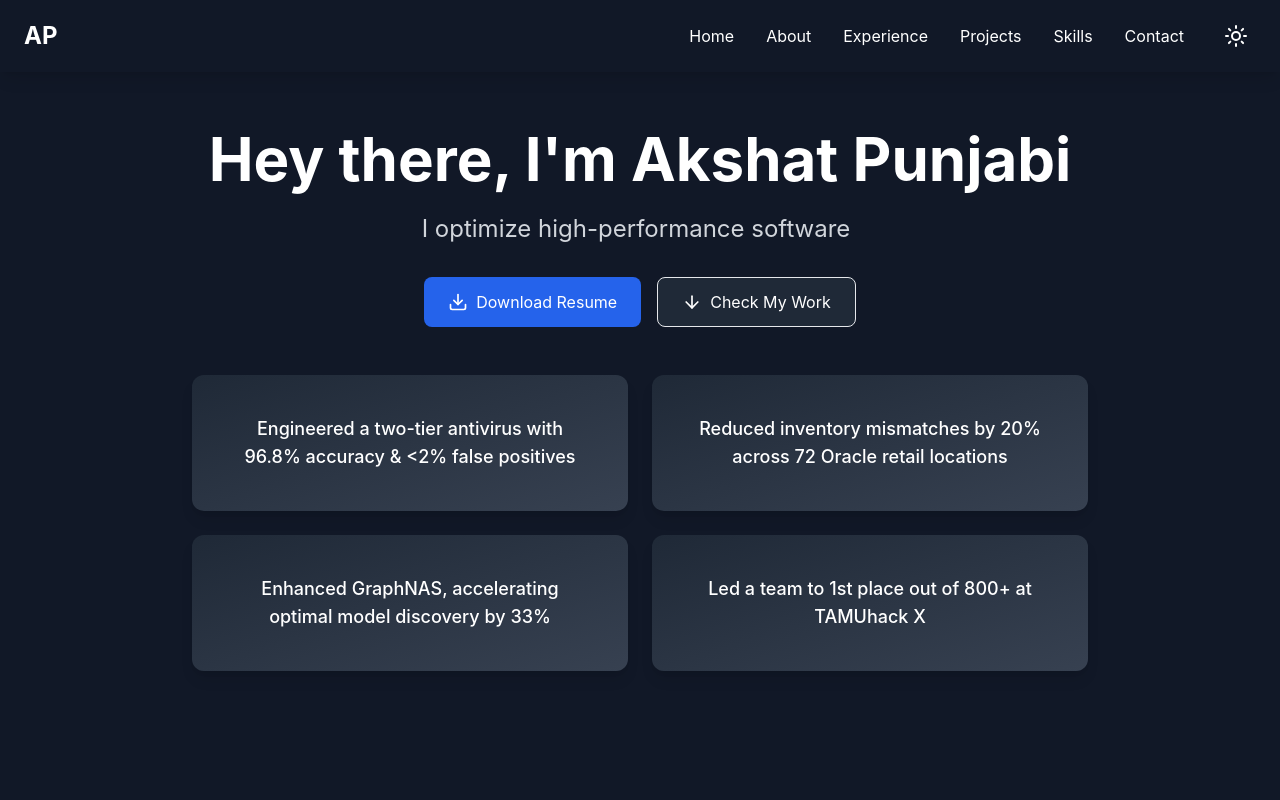
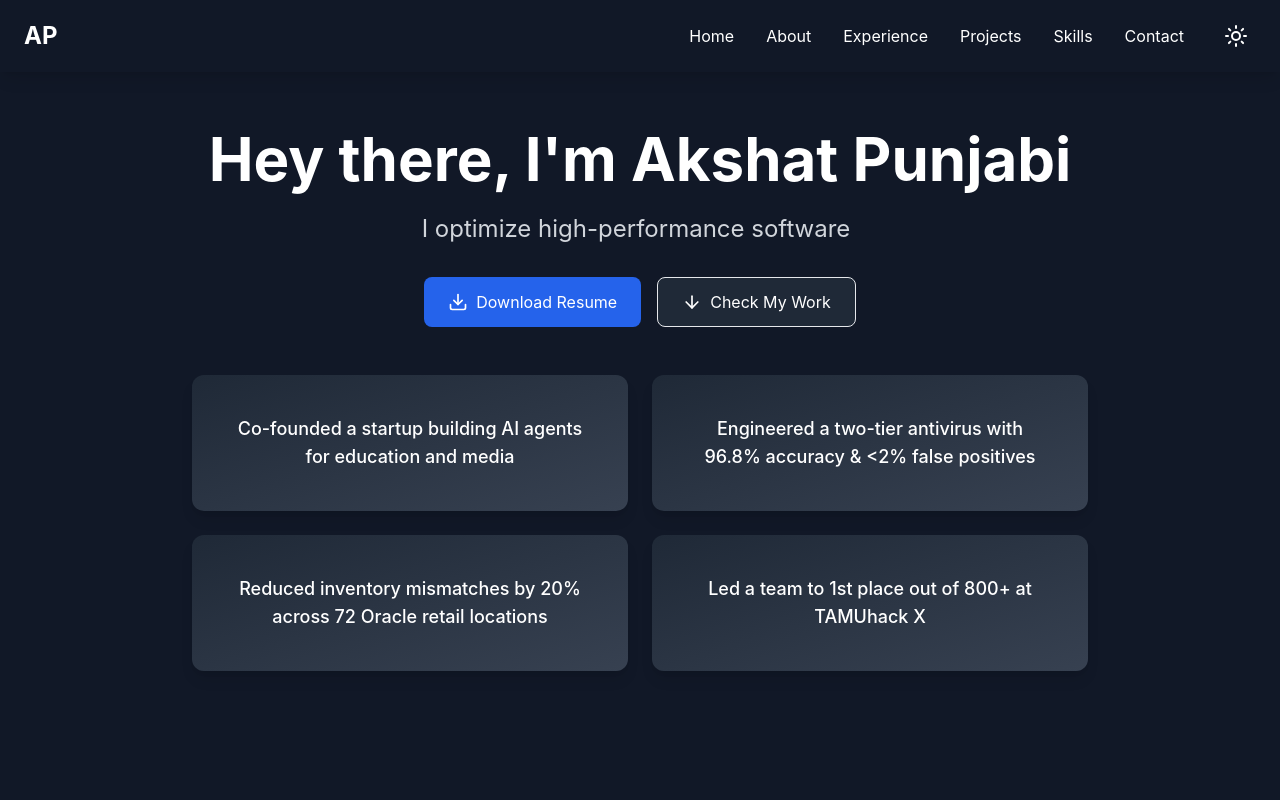
Before and after one commit to akshatpunjabi/akshatpunjabi.github.io, a React (Vite) app: page / in a window 1280 px wide. Shown: the top 800 px of the page. Built offline with nearby package versions, Linux system fonts and the light colour scheme.

Commit message:
Update Hero.tsx

```diff
--- a/src/components/Hero.tsx
+++ b/src/components/Hero.tsx
@@ -22,6 +22,10 @@ const Hero: React.FC<HeroProps> = ({ isDarkMode }) => {
 
   const factCards: FactCard[] = [
     {
+      achievement: "Co-founded a startup building AI agents for education and media",
+      caption: "Turns out debugging startups is harder than debugging code."
+    },
+    {
       achievement: "Engineered a two-tier antivirus with 96.8% accuracy & <2% false positives",
       caption: "Too bad it doesn't protect me from procrastination."
     },
@@ -30,14 +34,11 @@ const Hero: React.FC<HeroProps> = ({ isDarkMode }) => {
       caption: "Now if only I could find my lost AirPods."
     },
     {
-      achievement: "Enhanced GraphNAS, accelerating optimal model discovery by 33%",
-      caption: "Can't optimize my sleep schedule, though."
-    },
-    {
       achievement: "Led a team to 1st place out of 800+ at TAMUhack X",
       caption: "Apparently, AI and Blockchain make a great team."
     }
   ];
+
 
 
   const toggleCard = (index: number) => {
```
